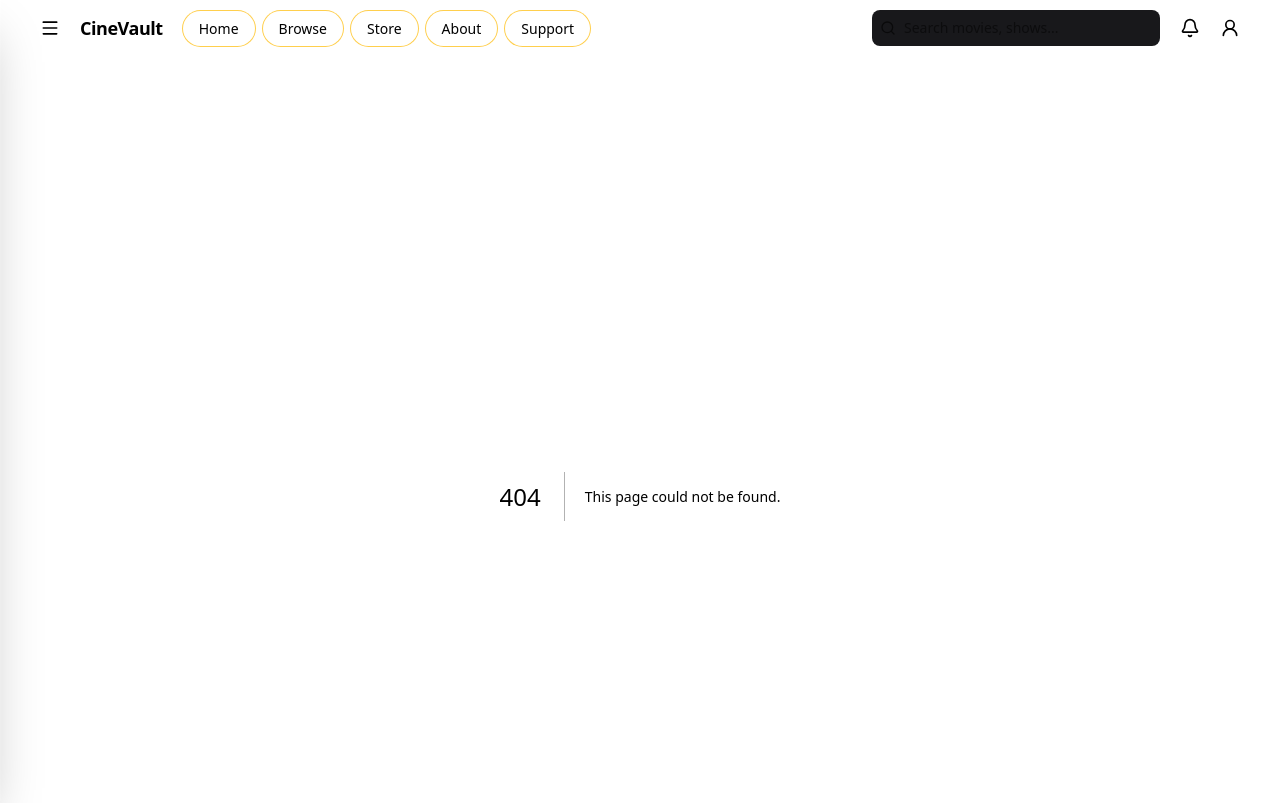
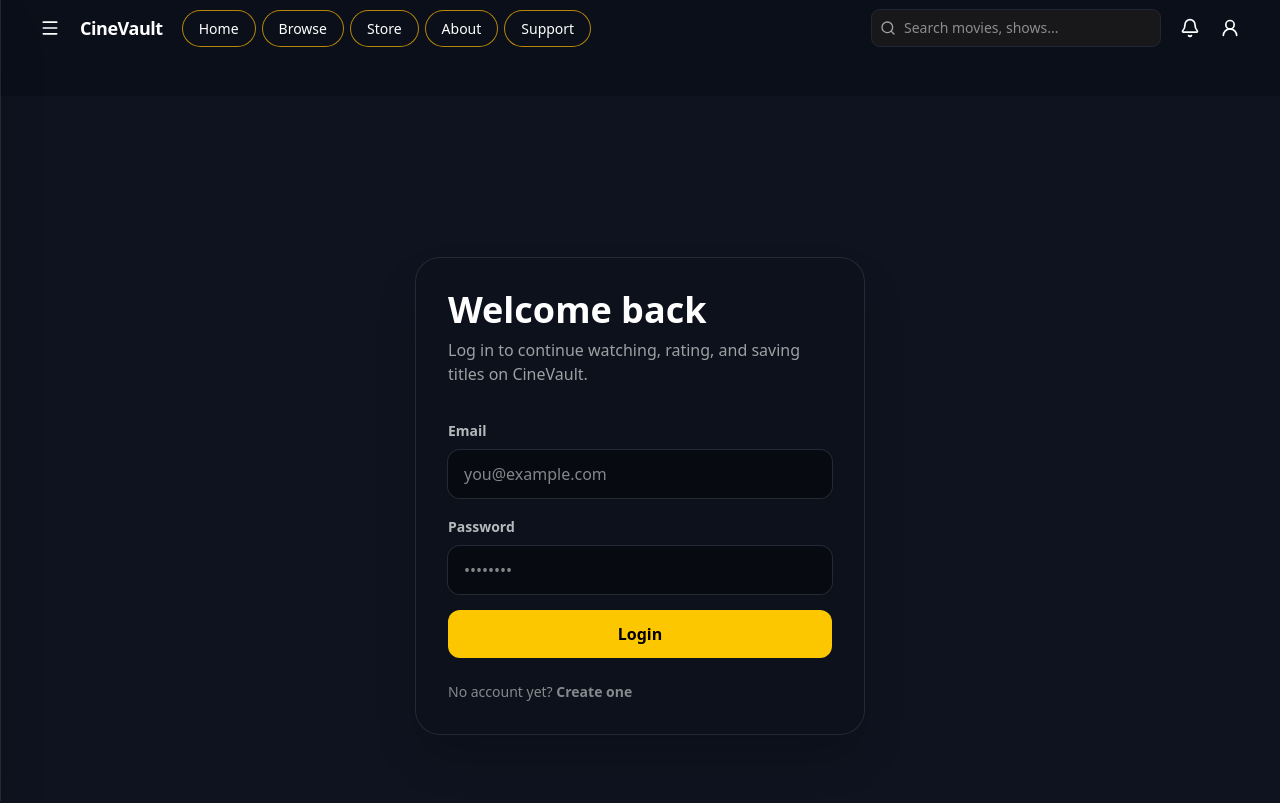
Before and after one commit to breezy23333/cinevault, a Next.js app: page /login in a window 1280 px wide. Before the commit this address had no page. Shown: the top 803 px of the page. Built offline with nearby package versions, Linux system fonts and the light colour scheme.

Commit message:
Add login page navigation

```diff
--- /dev/null
+++ b/app/login/page.tsx
@@ -0,0 +1,48 @@
+import Link from "next/link";
+
+export default function LoginPage() {
+  return (
+    <main className="min-h-screen bg-[#0e131f] flex items-center justify-center px-4 py-24">
+      <div className="w-full max-w-md rounded-3xl bg-[#0c111b] ring-1 ring-white/10 p-8 shadow-2xl">
+        <h1 className="text-4xl font-black mb-2">Welcome back</h1>
+        <p className="text-white/60 mb-8">
+          Log in to continue watching, rating, and saving titles on CineVault.
+        </p>
+
+        <form className="space-y-4">
+          <div>
+            <label className="text-sm font-bold text-white/70">Email</label>
+            <input
+              type="email"
+              placeholder="you@example.com"
+              className="mt-2 w-full rounded-xl bg-black/40 ring-1 ring-white/10 px-4 py-3 outline-none focus:ring-yellow-400"
+            />
+          </div>
+
+          <div>
+            <label className="text-sm font-bold text-white/70">Password</label>
+            <input
+              type="password"
+              placeholder="••••••••"
+              className="mt-2 w-full rounded-xl bg-black/40 ring-1 ring-white/10 px-4 py-3 outline-none focus:ring-yellow-400"
+            />
+          </div>
+
+          <button
+            type="button"
+            className="w-full rounded-xl bg-yellow-400 text-black font-black py-3 hover:bg-yellow-300 transition"
+          >
+            Login
+          </button>
+        </form>
+
+        <p className="text-sm text-white/50 mt-6">
+          No account yet?{" "}
+          <Link href="/signup" className="text-yellow-400 font-bold hover:underline">
+            Create one
+          </Link>
+        </p>
+      </div>
+    </main>
+  );
+}
--- a/components/Navbar.tsx
+++ b/components/Navbar.tsx
@@ -104,7 +104,7 @@ export default function Navbar() {
             <Link href="/notifications" className="p-2 rounded-lg hover:bg-white/10" aria-label="Notifications">
               <Bell className="w-5 h-5" />
             </Link>
-            <Link href="/account" className="p-2 rounded-lg hover:bg-white/10" aria-label="Account">
+            <Link href="/login" className="p-2 rounded-lg hover:bg-white/10" aria-label="Login">
               <User2 className="w-5 h-5" />
             </Link>
             <Link href="/search" className="md:hidden p-2 rounded-lg hover:bg-white/10" aria-label="Search">
```
